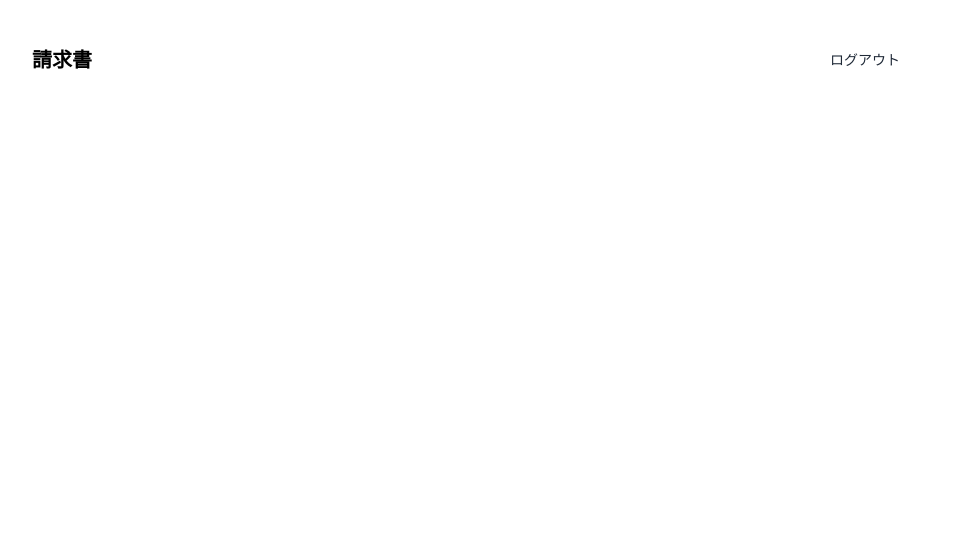
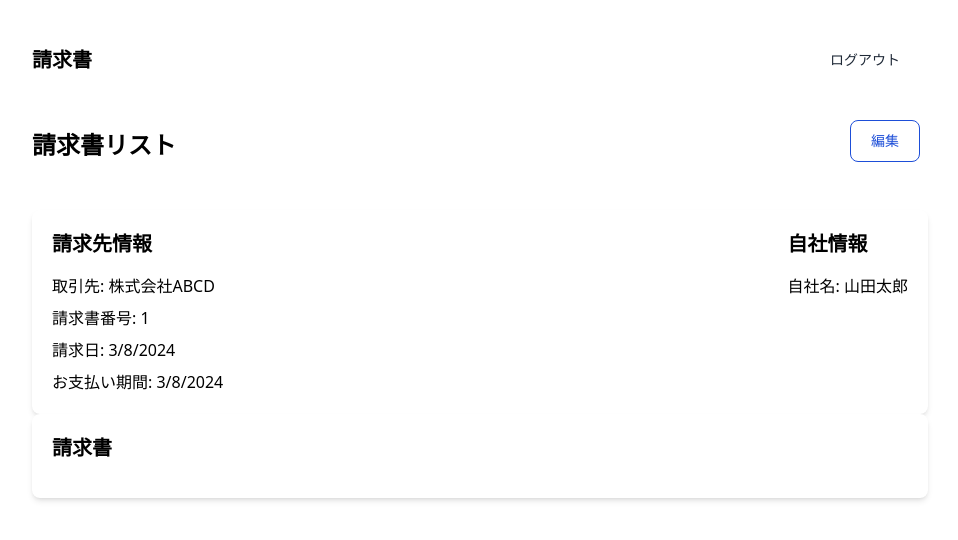
Before and after one commit to koooommmm/invoice-app, a React (Create React App) app in the folder frontend/: page /invoice/1 in a window 1280 px wide. Before the commit this address had no page. Shown: the top 540 px of the page, without its empty margins (160-1118 px from the left). Built offline with nearby package versions, Linux system fonts and the light colour scheme.

Commit message:
update: 詳細ページを修正

```diff
--- a/frontend/src/App.js
+++ b/frontend/src/App.js
@@ -1,5 +1,6 @@
 import React from "react";
 import { Route, BrowserRouter as Router, Routes } from "react-router-dom";
+import InvoiceDetail from "./components/InvoiceDetail";
 import InvoiceList from "./components/InvoiceList";
 import "./tailwind.css";
 
@@ -8,6 +9,7 @@ function App() {
     <Router>
       <Routes>
         <Route path="/" element={<InvoiceList />} />
+        <Route path="/invoice/:invoiceId" element={<InvoiceDetail />} />
       </Routes>
     </Router>
   );
--- /dev/null
+++ b/frontend/src/components/InvoiceDetail.js
@@ -0,0 +1,47 @@
+import React from "react";
+import { Link, useParams } from "react-router-dom";
+import { invoices } from "../models/invoices";
+
+const InvoiceDetail = () => {
+  let { invoiceId } = useParams();
+  const invoice = invoices.find((inv) => inv.id === parseInt(invoiceId, 10));
+  return (
+    <div>
+      <div className="max-w-4xl mx-auto mt-10">
+        <div className="flex justify-between items-center mb-6">
+          <h1 className="text-2xl font-bold">請求書リスト</h1>
+          <Link
+            to={`/invoice/${invoice.id}/update`}
+            className="text-blue-700 hover:text-white border border-blue-700 hover:bg-blue-700 focus:ring-4 focus:outline-none focus:ring-blue-300 font-medium rounded-lg text-sm px-5 py-2.5 text-center me-2 mb-2 dark:border-blue-500 dark:text-blue-500 dark:hover:text-white dark:hover:bg-blue-500 dark:focus:ring-blue-800 transition duration-300"
+          >
+            編集
+          </Link>
+        </div>
+      </div>
+      <div className="max-w-4xl mx-auto mt-10">
+        <div className="p-5 bg-white shadow-md rounded-lg">
+          <div className="flex justify-between">
+            <div>
+              <h1 className="text-xl font-bold mb-4">請求先情報</h1>
+              <p className="mb-2">取引先: {invoice.companyName}</p>
+              <p className="mb-2">請求書番号: {invoice.id}</p>
+              <p className="mb-2">
+                請求日: {invoice.billingDate.toLocaleDateString()}
+              </p>
+              <p>お支払い期間: {invoice.dueDate.toLocaleDateString()}</p>
+            </div>
+            <div>
+              <h1 className="text-xl font-bold mb-4">自社情報</h1>
+              <p>自社名: {invoice.author}</p>
+            </div>
+          </div>
+        </div>
+        <div className="p-5 bg-white shadow-md rounded-lg">
+          <h1 className="text-xl font-bold mb-4">請求書</h1>
+        </div>
+      </div>
+    </div>
+  );
+};
+
+export default InvoiceDetail;
--- a/frontend/src/models/Invoice.js
+++ b/frontend/src/models/Invoice.js
@@ -1,9 +1,18 @@
 export default class Invoice {
-  constructor(id, companyName, billingDate, dueDate, items, status = "未請求") {
+  constructor(
+    id,
+    companyName,
+    billingDate,
+    dueDate,
+    author,
+    items,
+    status = "未請求"
+  ) {
     this.id = id;
     this.companyName = companyName;
     this.billingDate = billingDate;
     this.dueDate = dueDate;
+    this.author = author;
     this.items = items;
     this.status = status;
   }
--- a/frontend/src/models/invoices.js
+++ b/frontend/src/models/invoices.js
@@ -2,11 +2,11 @@ import Invoice from "./Invoice";
 import InvoiceItem from "./InvoiceItem";
 
 export const invoices = [
-  new Invoice(1, "株式会社ABCD", new Date(), new Date(), [
+  new Invoice(1, "株式会社ABCD", new Date(), new Date(), "山田太郎", [
     new InvoiceItem("item1", 10, "個", 100, 0.1),
     new InvoiceItem("item2", 15, "個", 200, 0.1),
   ]),
-  new Invoice(2, "株式会社EFGH", new Date(), new Date(), [
+  new Invoice(2, "株式会社EFGH", new Date(), new Date(), "山田太郎", [
     new InvoiceItem("item3", 20, "個", 100, 0.1),
     new InvoiceItem("item4", 35, "個", 200, 0.1),
   ]),
```
